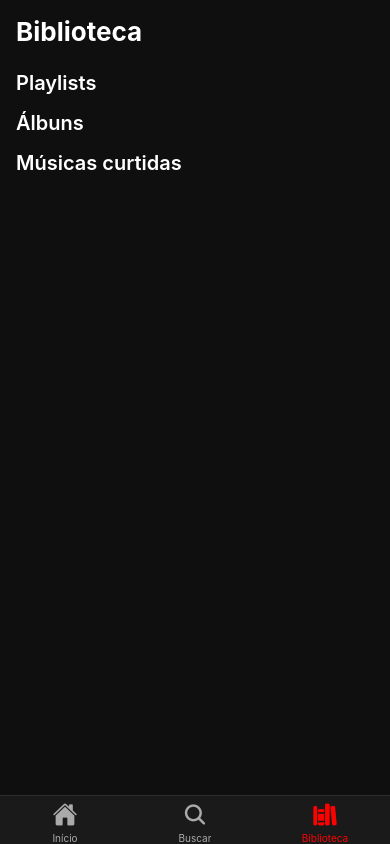
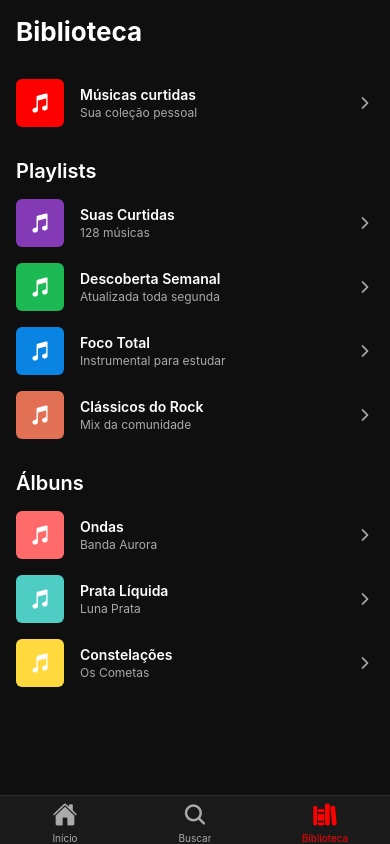
Before and after one commit to Dupla-mobile/telasYTmusic, a React Native app: screen /Biblioteca in a window 390 px wide. Built offline with nearby package versions, Linux system fonts and the light colour scheme.

Commit message:
Adiciona listas de playlists e albuns na tela Library

```diff
--- a/src/screens/LibraryScreen.js
+++ b/src/screens/LibraryScreen.js
@@ -1,14 +1,48 @@
-import { View, Text, ScrollView, StyleSheet, SafeAreaView } from "react-native";
-import { COLORS, SPACING, FONT_SIZES } from "../constants/theme";
+import { View, Text, ScrollView, TouchableOpacity, StyleSheet, SafeAreaView } from "react-native";
+import { useNavigation } from "@react-navigation/native";
+import { Ionicons } from "@expo/vector-icons";
+import { COLORS, SPACING, FONT_SIZES, RADIUS } from "../constants/theme";
+import { PLAYLISTS, ALBUMS } from "../data/mockData";
+
+function Row({ title, subtitle, color, onPress }) {
+  return (
+    <TouchableOpacity style={styles.row} onPress={onPress} activeOpacity={0.7}>
+      <View style={[styles.rowArt, { backgroundColor: color }]}>
+        <Ionicons name="musical-notes" size={22} color="#fff" />
+      </View>
+      <View style={{ flex: 1 }}>
+        <Text style={styles.rowTitle} numberOfLines={1}>{title}</Text>
+        <Text style={styles.rowSubtitle} numberOfLines={1}>{subtitle}</Text>
+      </View>
+      <Ionicons name="chevron-forward" size={18} color={COLORS.textSecondary} />
+    </TouchableOpacity>
+  );
+}
 
 export default function LibraryScreen() {
+  const navigation = useNavigation();
+
   return (
     <SafeAreaView style={styles.container}>
       <ScrollView contentContainerStyle={styles.content}>
         <Text style={styles.header}>Biblioteca</Text>
+
+        <Row
+          title="Músicas curtidas"
+          subtitle="Sua coleção pessoal"
+          color={COLORS.primary}
+          onPress={() => navigation.navigate("PlaylistDetail")}
+        />
+
         <Text style={styles.sectionTitle}>Playlists</Text>
+        {PLAYLISTS.map((p) => (
+          <Row key={p.id} title={p.title} subtitle={p.subtitle} color={p.color} onPress={() => navigation.navigate("PlaylistDetail")} />
+        ))}
+
         <Text style={styles.sectionTitle}>Álbuns</Text>
-        <Text style={styles.sectionTitle}>Músicas curtidas</Text>
+        {ALBUMS.map((a) => (
+          <Row key={a.id} title={a.title} subtitle={a.artist} color={a.color} onPress={() => navigation.navigate("PlaylistDetail")} />
+        ))}
       </ScrollView>
     </SafeAreaView>
   );
@@ -21,6 +55,7 @@ const styles = StyleSheet.create({
   },
   content: {
     padding: SPACING.md,
+    paddingBottom: SPACING.xl,
   },
   header: {
     color: COLORS.text,
@@ -32,6 +67,30 @@ const styles = StyleSheet.create({
     color: COLORS.text,
     fontSize: FONT_SIZES.xl,
     fontWeight: "600",
-    marginBottom: SPACING.md,
+    marginTop: SPACING.lg,
+    marginBottom: SPACING.sm,
+  },
+  row: {
+    flexDirection: "row",
+    alignItems: "center",
+    paddingVertical: SPACING.sm,
+  },
+  rowArt: {
+    width: 48,
+    height: 48,
+    borderRadius: RADIUS.sm,
+    alignItems: "center",
+    justifyContent: "center",
+    marginRight: SPACING.md,
+  },
+  rowTitle: {
+    color: COLORS.text,
+    fontSize: FONT_SIZES.md,
+    fontWeight: "600",
+  },
+  rowSubtitle: {
+    color: COLORS.textSecondary,
+    fontSize: FONT_SIZES.sm,
+    marginTop: 2,
   },
 });
```
